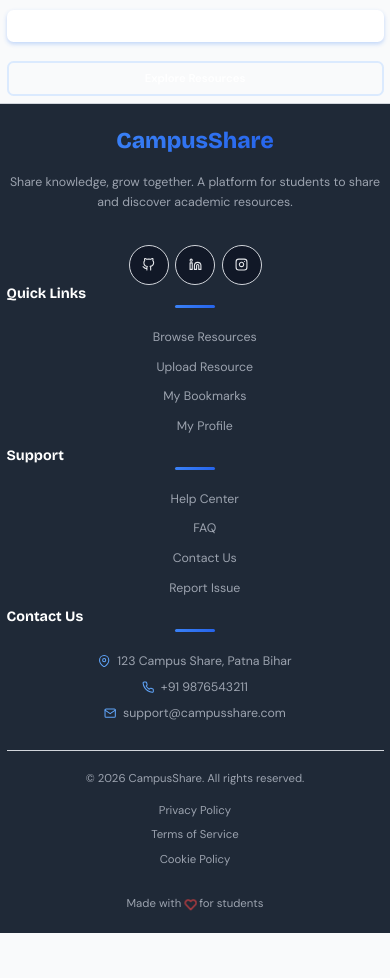
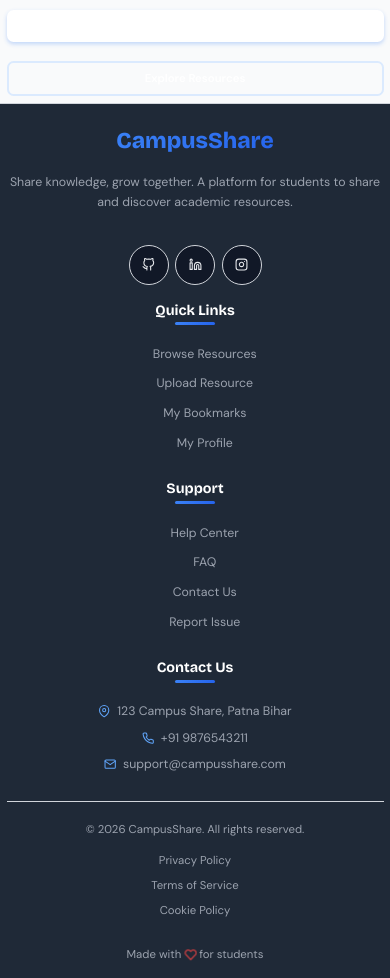
Before and after one commit to rajhemant076/campusshare-frontend, a React (Vite) app: page /about in a window 390 px wide. Shown: the part 5820-6798 px from the top of the page. Before the commit the page ends 6753 px from the top, so only its background shows below. Built offline with nearby package versions, Linux system fonts and the light colour scheme; no server answers.

Commit message:
styling updated to login/signup button

```diff
--- a/src/App.css
+++ b/src/App.css
@@ -425,6 +425,7 @@ img {
   background: rgba(255, 255, 255, 0.3);
   transform: translate(-50%, -50%);
   transition: width 0.3s, height 0.3s;
+  color: white;
 }
 
 .btn:active::after {
@@ -1734,6 +1735,7 @@ input[type="file"].form-input::file-selector-button:hover {
 .footer-container {
   max-width: 1400px;
   margin: 0 auto;
+  /* display: flex; */
 }
 
 .footer-grid {
@@ -1767,6 +1769,10 @@ input[type="file"].form-input::file-selector-button:hover {
 
 .footer-logo:hover {
   opacity: 0.8;
+}
+.footer-top{
+  display: flex;
+  flex-wrap: wrap;
 }
 
 .footer-logo span {
@@ -2925,6 +2931,18 @@ input[type="file"].form-input::file-selector-button:hover {
 
   .footer-brand {
     min-width: 200px;
+
+  }
+  .footer-top{
+    flex-direction: column;
+    justify-content: center;
+    text-align: center;
+    align-items: center;
+    gap: 2vh;
+  }
+  .footer-bottom {
+    flex-direction: column;
+    text-align: center;
   }
 }
 
```
